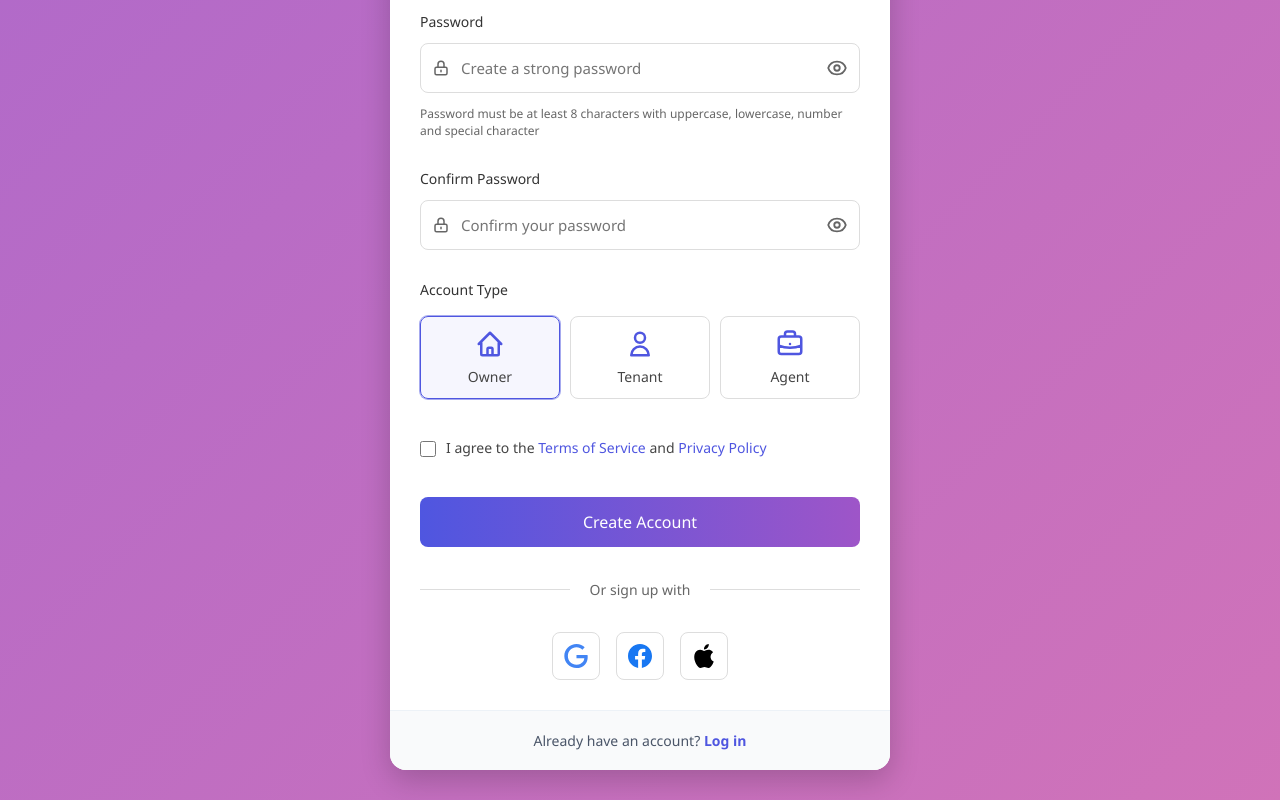
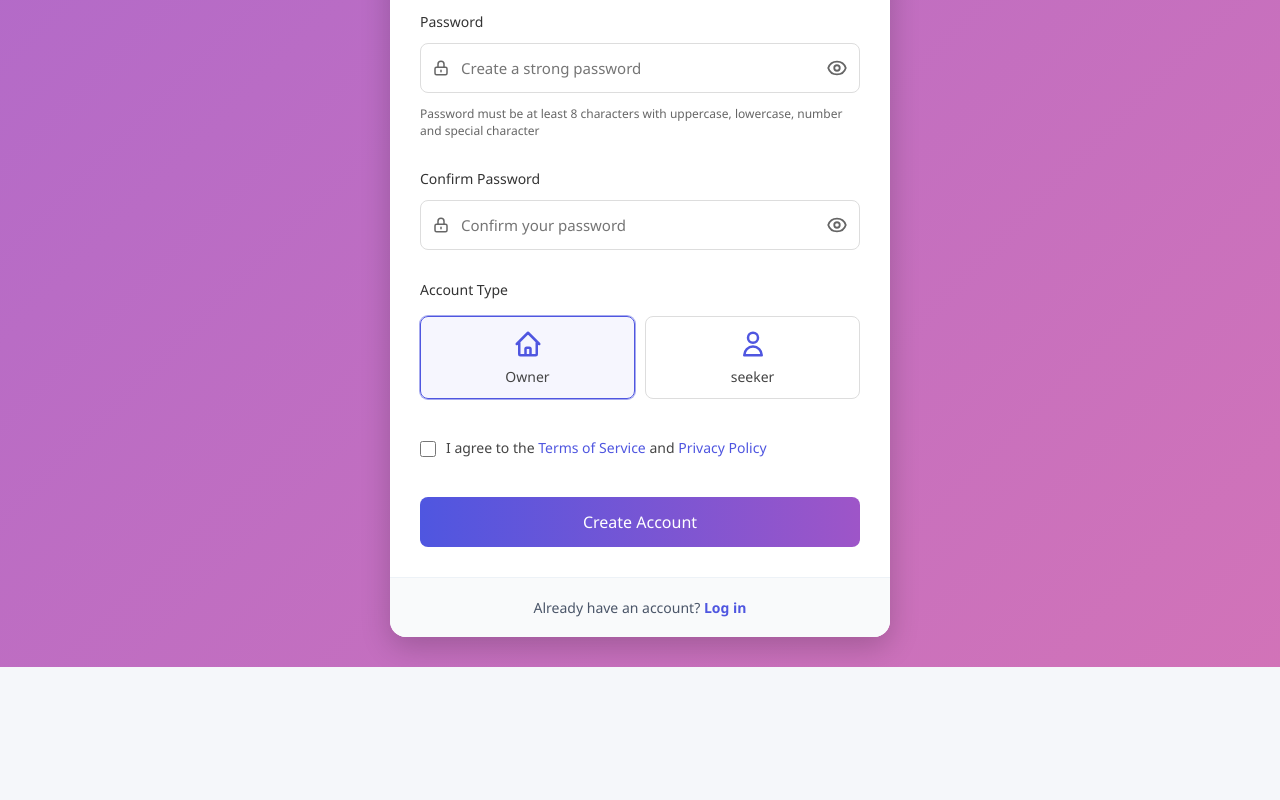
Before and after one commit to Shreyanshsohane/book_app, a React (Vite) app in the folder bookclient/: page /sign-up in a window 1280 px wide. Shown: the part 476-1276 px from the top of the page. After the commit the page ends 1143 px from the top, so only its background shows below. Built offline with nearby package versions, Linux system fonts and the light colour scheme.

Commit message:
added sign up screen

```diff
--- a/bookclient/src/pages/SignUpPage.tsx
+++ b/bookclient/src/pages/SignUpPage.tsx
@@ -38,9 +38,27 @@ function Signup() {
       role: formData.role,
     };
 
-    console.log("User registered:", userData);
-    alert("Registration successful!");
-    navigate("/");
+    fetch("https://book-app-zqso.onrender.com/api/auth/register", {
+      method: "POST",
+      headers: {
+        "Content-Type": "application/json",
+      },
+      body: JSON.stringify(userData),
+    })
+      .then((response) => {
+        if (!response.ok) {
+          throw new Error("Registration failed");
+        }
+        return response.json();
+      })
+      .then((data) => {
+        console.log("User registered:", userData);
+        alert("Registration successful!");
+        navigate("/home-page");
+      })
+      .catch((error) => {
+        console.error("Error:", error);
+      });
   };
 
   return (
@@ -114,7 +132,7 @@ function Signup() {
                 required
                 value={formData.password}
                 onChange={handleChange}
-                pattern="^(?=.*[a-z])(?=.*[A-Z])(?=.*\d)(?=.*[@$!%*?&])[A-Za-z\d@$!%*?&]{8,}$"
+                // pattern="^(?=.*[a-z])(?=.*[A-Z])(?=.*\d)(?=.*[@$!%*?&])[A-Za-z\d@$!%*?&]{8,}$"
                 title="Password must contain at least 8 characters, including uppercase, lowercase, number and special character"
               />
               <button
@@ -174,36 +192,19 @@ function Signup() {
               </label>
               <label
                 className={`role-option ${
-                  formData.role === "tenant" ? "selected" : ""
+                  formData.role === "seeker" ? "selected" : ""
                 }`}
               >
                 <input
                   type="radio"
                   name="role"
-                  value="tenant"
-                  checked={formData.role === "tenant"}
+                  value="seeker"
+                  checked={formData.role === "seeker"}
                   onChange={handleChange}
                 />
                 <div className="role-option-content">
                   <div className="role-icon tenant-icon"></div>
-                  <div className="role-label">Tenant</div>
-                </div>
-              </label>
-              <label
-                className={`role-option ${
-                  formData.role === "agent" ? "selected" : ""
-                }`}
-              >
-                <input
-                  type="radio"
-                  name="role"
-                  value="agent"
-                  checked={formData.role === "agent"}
-                  onChange={handleChange}
-                />
-                <div className="role-option-content">
-                  <div className="role-icon agent-icon"></div>
-                  <div className="role-label">Agent</div>
+                  <div className="role-label">seeker</div>
                 </div>
               </label>
             </div>
@@ -222,16 +223,6 @@ function Signup() {
           <button type="submit" className="signup-button">
             Create Account
           </button>
-
-          <div className="social-divider">
-            <span>Or sign up with</span>
-          </div>
-
-          <div className="social-login">
-            <button type="button" className="social-button google"></button>
-            <button type="button" className="social-button facebook"></button>
-            <button type="button" className="social-button apple"></button>
-          </div>
         </form>
 
         {/* Footer */}
```
